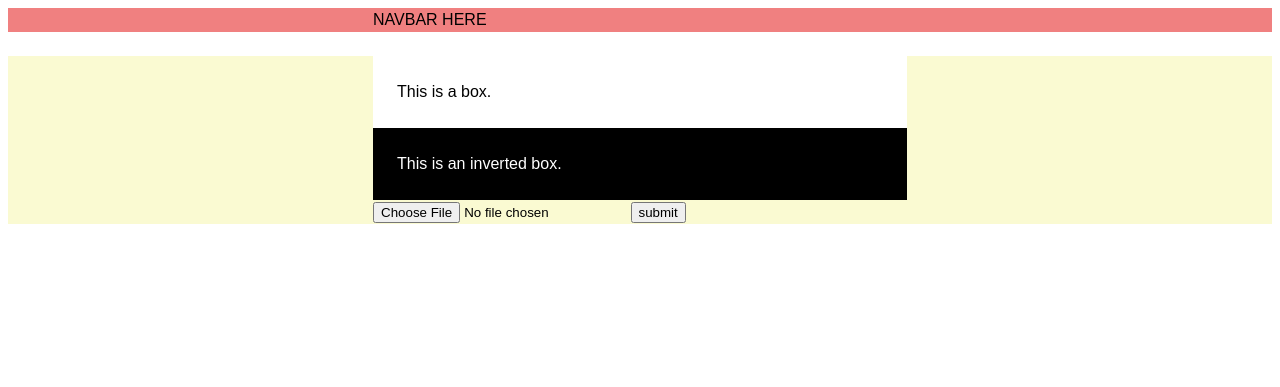
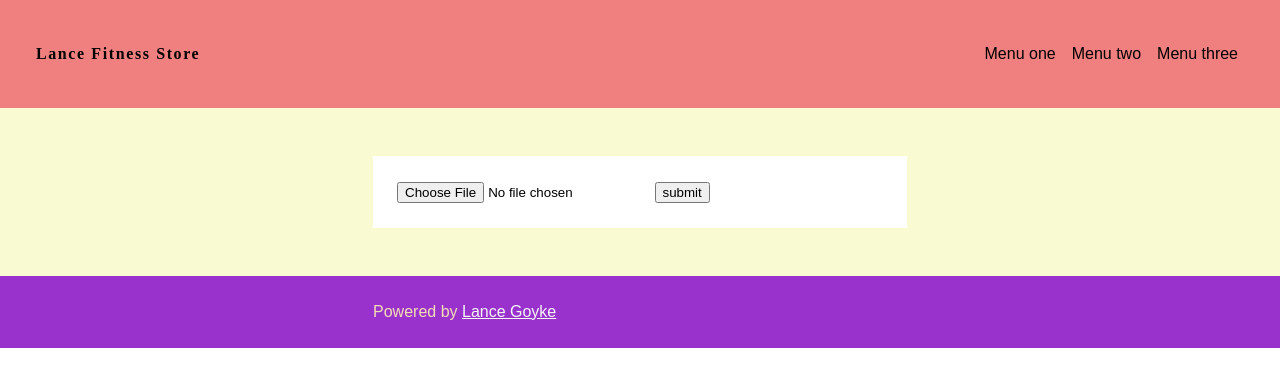
Before and after one commit to kevindev427/fitness_store, a Django app: page / in a window 1280 px wide. Shown: the top 387 px of the page. Run offline with Django 3.2, Linux system fonts and the light colour scheme; parts of the project's set-up code (start-up, migrations or seed data) failed here and were passed over.

Commit message:
add Stack and Cluster CSS layout; navbar

```diff
--- a/app/static/css/base.css
+++ b/app/static/css/base.css
@@ -20,6 +20,7 @@
 * {
   max-width: var(--measure);
   box-sizing: border-box;
+  margin: 0;
 }
 
 html,
@@ -59,20 +60,28 @@ h6 {
 /*
     THE STACK
 */
-.stack {
-  --space: 1.5rem;
+.stack-page {
+  --space: 0rem;
   display: flex;
   flex-direction: column;
   justify-content: flex-start;
 }
 
-.stack > * {
+.stack-page > * {
   margin-top: 0;
   margin-bottom: 0;
 }
 
-.stack > * + * {
+.stack-page > * + * {
   margin-top: var(--space);
+}
+
+.stack-page:only-child {
+    height: 100%;
+}
+
+.stack-page > :nth-child(1) {
+    margin-bottom: auto;
 }
 
 /*
@@ -107,6 +116,69 @@ h6 {
 }
 
 /*
+    THE SIDEBAR
+*/
+.with-sidebar {
+    overflow: hidden;
+}
+
+.with-sidebar > * {
+    display: flex;
+    flex-wrap: wrap;
+    margin: calc(var(--s1) / 2 * -1);
+}
+
+.with-sidebar > * > * {
+    margin: calc(var(--s1) / 2);
+    flex-grow: 1;
+}
+
+.with-sidebar > * > :last-child {
+    flex-basis: 0;
+    flex-grow: 999;
+    min-width: calc(50% - var(--s1));
+}
+
+
+/*
+    THE CLUSTER
+*/
+.nav-cluster {
+    --space: var(--s2);
+    overflow: hidden;
+}
+
+.nav-cluster > * {
+    display: flex;
+    flex-wrap: wrap;
+    justify-content: space-between;
+    align-items: center;
+    margin: calc(var(--space) / 2);
+}
+
+.nav-cluster > * > * {
+    margin: calc(var(--space) / 2);
+}
+
+.menu-cluster {
+    --space: var(--s0);
+    overflow: hidden;
+}
+
+.menu-cluster > * {
+    display: flex;
+    flex-wrap: wrap;
+    justify-content: flex-start;
+    align-items: center;
+    margin: calc(var(--space) / 2);
+}
+
+.menu-cluster > * > * {
+    margin: calc(var(--space) / 2);
+}
+
+
+/*
     UTILITY CLASSES
 */
 .max-width\:measure {
@@ -125,11 +197,30 @@ h6 {
   background: lightcoral;
 }
 
+.nav-menu ul {
+    list-style-type: none;
+    /* margin: 0; */
+}
+
+.logo {
+    font-family: serif;
+    font-weight: 700;
+    letter-spacing: .2ch;
+}
+
 .content {
   background: lightgoldenrodyellow;
+  padding-top: var(--s1);
+  padding-bottom: var(--s1);
 }
 
 .footer {
   color: wheat;
   background: darkorchid;
+  padding-top: var(--s1);
+  padding-bottom: var(--s1);
 }
+
+.footer a {
+    color: whitesmoke;
+}
--- a/app/store_project/products/templates/products/program_list.html
+++ b/app/store_project/products/templates/products/program_list.html
@@ -27,8 +27,3 @@
 {% endif %}
 
 {% endblock content %}
-
-
-{% block footer %}
-Overridden the footer
-{% endblock footer %}
--- a/app/store_project/templates/_base.html
+++ b/app/store_project/templates/_base.html
@@ -16,17 +16,28 @@
 </head>
 
 <body>
-    <div class="stack">
+    <div class="stack-page">
         <!-- THE NAVBAR -->
-        <div class="navbar">
-            <div class="center">
-                NAVBAR HERE
+        <div class="navbar nav-cluster">
+            <!-- intermediary wrapper -->
+            <div>
+                <div class="logo">
+                    Lance Fitness Store
+                </div>
+                <div class="nav-menu menu-cluster">
+                    <!-- intermediary wrapper -->
+                    <nav>
+                        <div>Menu one</div>
+                        <div>Menu two</div>
+                        <div>Menu three</div>
+                    </nav>
+                </div>
             </div>
         </div> <!-- .navbar -->
 
         <!-- THE CONTENT -->
         <div class="content">
-            <div class="center">
+            <div class="stack center">
                 {% block content %}
                 <!-- No content available -->
                 {% endblock content %}
@@ -43,16 +54,10 @@
 
                 <!-- Footer -->
                 {% block footer %}
-                <!-- No footer available -->
+                Powered by <a href="https://lancegoyke.com/">Lance Goyke</a>
                 {% endblock footer %}
             </div>
         </div> <!-- .footer -->
-
-
-
-
-
-
     </div>
 </body>
 
--- a/app/store_project/upload/templates/upload.html
+++ b/app/store_project/upload/templates/upload.html
@@ -1,19 +1,20 @@
 {% extends '_base.html' %} {% block content %}
 
 <div class="content">
-  <div class="box">This is a box.</div>
-
-  <div class="box invert">This is an inverted box.</div>
-
+  <div class="box">
     <form action="{% url 'upload' %}" method="post" enctype="multipart/form-data">
       {% csrf_token %}
       <input type="file" name="image_file" />
       <input type="submit" value="submit" />
     </form>
+  </div>
 
   {% if image_url %}
+  <div class="box invert">
     <p>File uploaded at: <a href="{{ image_url }}">{{ image_url }}</a></p>
+  </div>
   {% endif %}
+
 </div>
 <!-- .content -->
 {% endblock content %}
```
Lines whose indentation alone changed are shown as unchanged.
